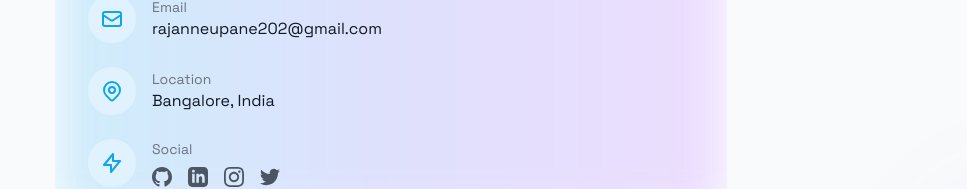
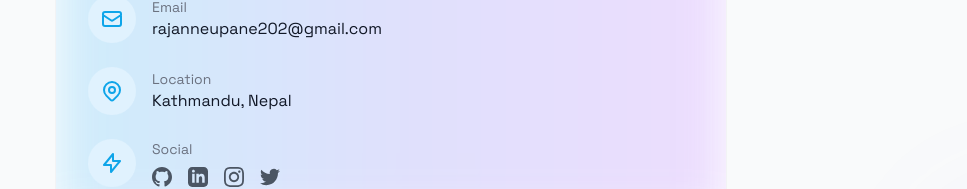
Before and after one commit to neupane-rajan/PersonalWebsite, a React (Vite) app: page / in a window 1280 px wide. Shown: the part 3704-3893 px from the top of the page, without its empty margins (313-1280 px from the left). Built offline with nearby package versions, Linux system fonts and the light colour scheme.

Commit message:
Update App.tsx

```diff
--- a/src/App.tsx
+++ b/src/App.tsx
@@ -245,7 +245,7 @@
                     </div>
                     <div>
                       <p className="text-sm text-gray-500 dark:text-gray-400">Location</p>
-                            <p className="text-sm sm:text-base text-gray-900 dark:text-white">Bangalore, India</p>
+                            <p className="text-sm sm:text-base text-gray-900 dark:text-white">Kathmandu, Nepal</p>
                     </div>
                   </div>
                         <div className="flex items-center space-x-3 sm:space-x-4">
```
